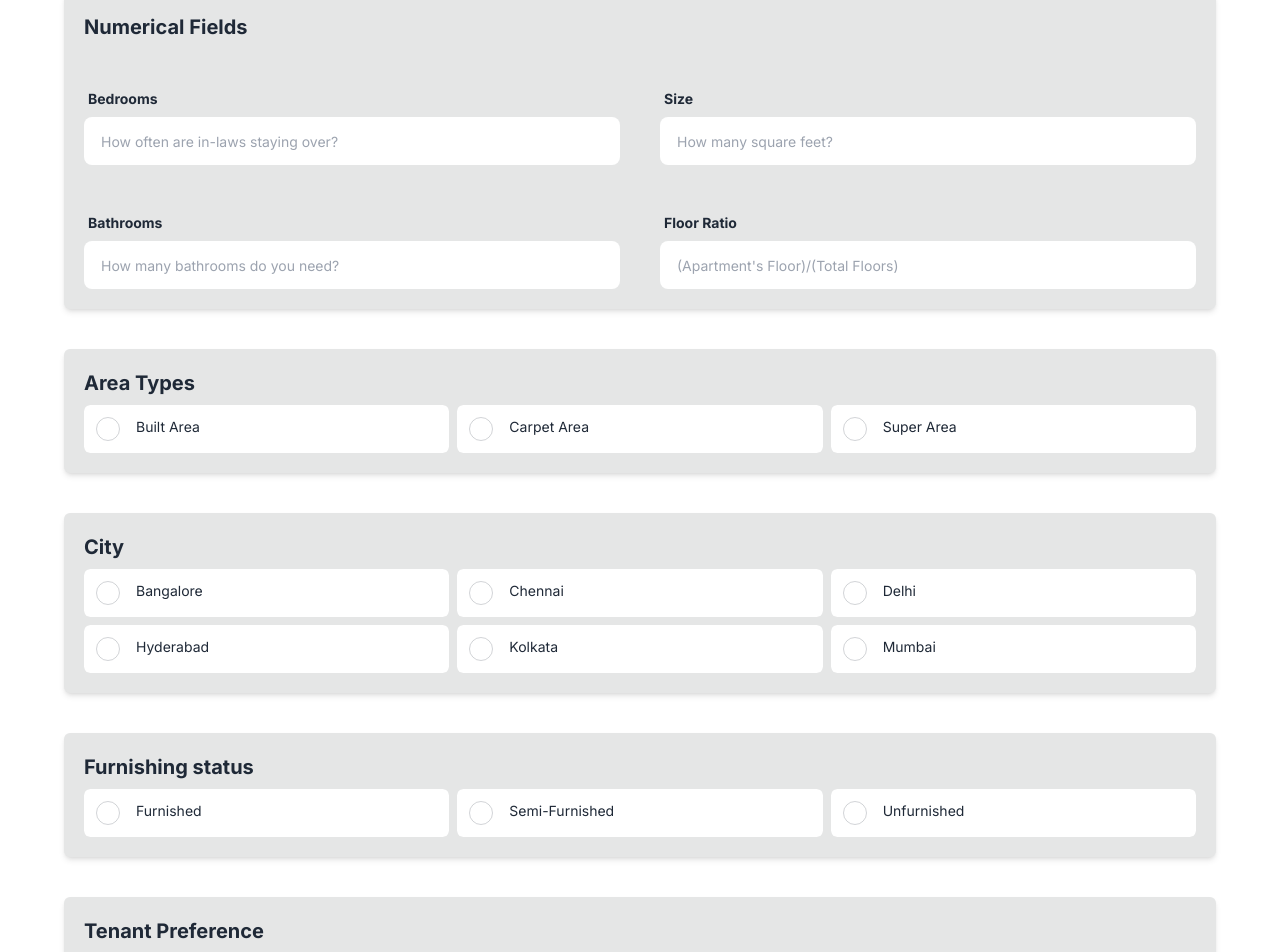
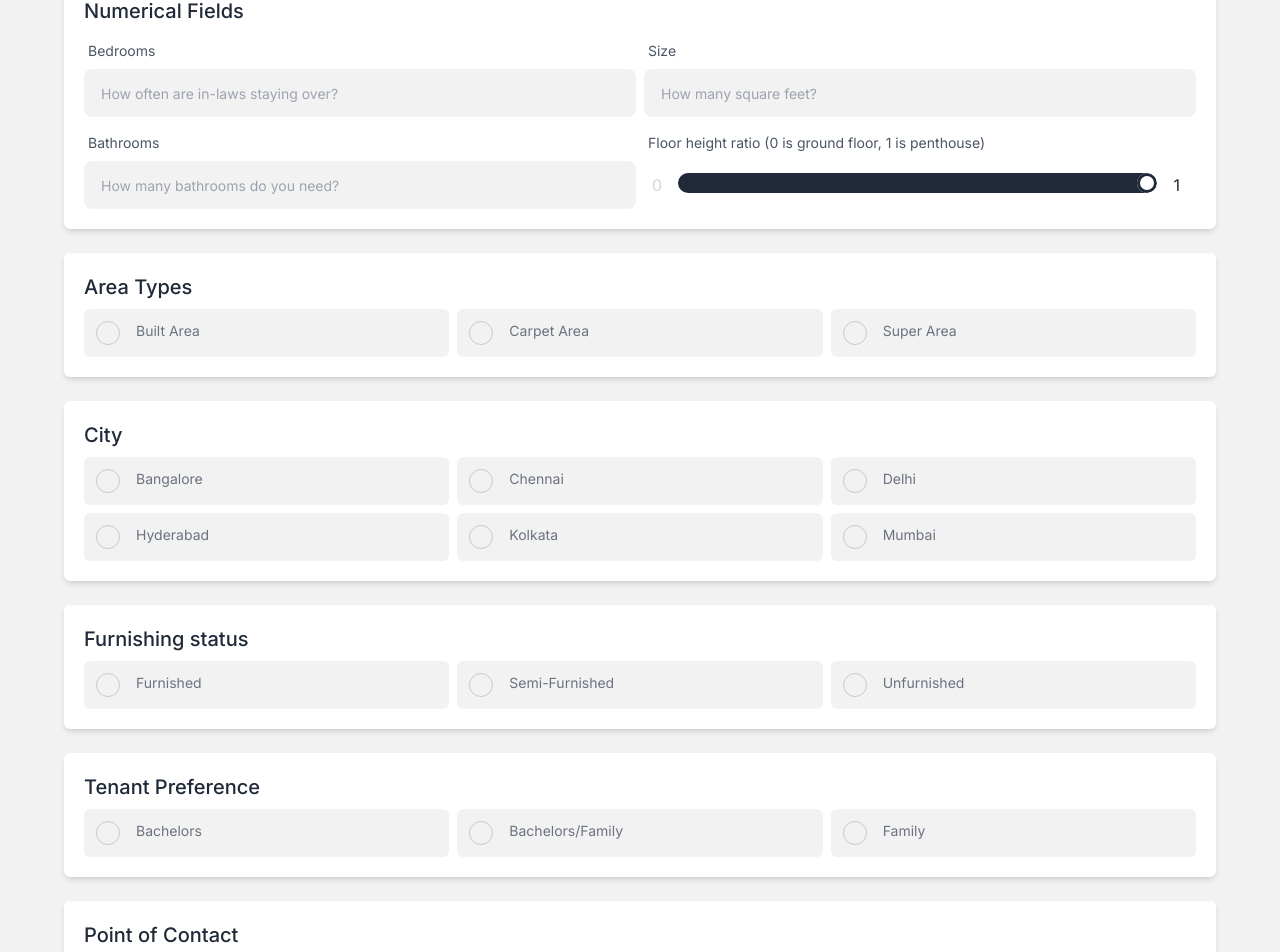
Before and after one commit to andrewscoding2018/ECS111_Project, a Next.js app: page / in a window 1280 px wide. Shown: the part 159-1111 px from the top of the page. Built offline with nearby package versions, Linux system fonts and the light colour scheme.

Commit message:
Color scheme changes, range for floor ratio

```diff
--- a/app/MultiSelect.tsx
+++ b/app/MultiSelect.tsx
@@ -20,7 +20,7 @@ const MultiSelect = ({
   return (
     <label
       key={index}
-      className="form-control flex p-0 outline outline-1	bg-base-100 hover:brightness-90 outline-base-300 rounded-md"
+      className="form-control flex p-0 bg-base-200 hover:brightness-90 rounded-md"
     >
       <div className="flex p-3 rounded">
         <input
@@ -34,7 +34,7 @@ const MultiSelect = ({
           }}
           className="radio mr-4 align-middle "
         />
-        <p className="text-sm align-middle">{displayName}</p>
+        <p className="text-sm align-middle text-gray-500">{displayName}</p>
       </div>
     </label>
   );
--- a/app/NumInput.tsx
+++ b/app/NumInput.tsx
@@ -11,14 +11,14 @@ const NumInput = ({ name, placeholder, displayName, handleChange }: Props) => {
   return (
     <label className="form-control">
       <div className="label">
-        <span className="label-text font-bold">{displayName}</span>
+        <span className="label-text text-gray-600">{displayName}</span>
       </div>
       <input
         type="text"
         name={name}
         placeholder={placeholder}
         onChange={handleChange}
-        className="text-sm input outline-base-400 outline-1"
+        className="text-sm input bg-base-200"
       />
     </label>
   );
--- a/app/page.tsx
+++ b/app/page.tsx
@@ -146,12 +146,12 @@ const Home: React.FC = () => {
     setJsonData((prevState) => ({ ...prevState, [name]: Number(value) }));
   };
 
-  // useEffect(() => {
-  //   console.log(jsonData);
-  // }, [jsonData]);
+  useEffect(() => {
+    console.log(jsonData);
+  }, [jsonData]);
 
   return (
-    <div className="flex flex-col justify-center items-center gap-5">
+    <div className="flex flex-col justify-center items-center gap-3 bg-base-200">
       <h1 className="md:text-3xl text-xl flex-wrap m-3 font-semibold pt-5">
         India Major City Housing Rent Prediction
       </h1>
@@ -174,10 +174,10 @@ const Home: React.FC = () => {
       </div>
 
       {activeTab == "tab1" && (
-        <div className="flex flex-col justify-center items-center gap-10 w-full">
+        <div className="flex flex-col justify-center items-center gap-6 w-full">
           {/* Numerical Fields */}
-          <div className="grid md:grid-cols-2 grid-cols-1 gap-10 w-[90%] p-5 bg-base-300 rounded-md shadow-md">
-            <div className="md:col-span-2 text-xl font-bold">
+          <div className="grid md:grid-cols-2 grid-cols-1 gap-2 w-[90%] p-5 bg-base-100 rounded-md shadow-md">
+            <div className="md:col-span-2 text-xl font-medium">
               Numerical Fields
             </div>
             <NumInput
@@ -198,17 +198,37 @@ const Home: React.FC = () => {
               handleChange={handleChange}
               displayName="Bathrooms"
             />
-            <NumInput
+
+            <label className="form-control">
+              <div className="label">
+                <span className="label-text text-gray-600">Floor height ratio (0 is ground floor, 1 is penthouse)</span>
+              </div>
+              <div className="flex ml-2 mr-4 mt-3">
+                <p className="text-gray-300">0</p>
+                <input
+                  type="range"
+                  name={numericalFields[3]}
+                  min={0}
+                  max="1"
+                  step={0.1}
+                  onChange={handleChange}
+                  className="range range-sm mx-4" />
+
+                <p>1</p>
+              </div>
+            </label>
+            {/* <NumInput
               name={numericalFields[3]}
-              placeholder={"(Apartment's Floor)/(Total Floors)"}
+              placeholder={"Apartment's Floor/Total Floors"}
               handleChange={handleChange}
-              displayName="Floor Ratio"
-            />
+              displayName="Floor Ratio (desired relative apartment height - Apartment's Floor/Total Floors)"
+            /> */}
+
           </div>
 
           {/* Area Types */}
-          <div className="grid md:grid-cols-3 grid-cols-1 gap-2 w-[90%] p-5 bg-base-300 rounded-md shadow-md">
-            <div className="md:col-span-3 col-span-1 text-xl  p-0 font-bold">
+          <div className="grid md:grid-cols-3 grid-cols-1 gap-2 w-[90%] p-5 bg-base-100 rounded-md shadow-md">
+            <div className="md:col-span-3 text-xl font-medium">
               Area Types
             </div>
             {Object.keys(jsonData)
@@ -229,8 +249,8 @@ const Home: React.FC = () => {
           </div>
 
           {/* Cities */}
-          <div className="grid md:grid-cols-3 grid-cols-1 gap-2 w-[90%] p-5 bg-base-300 rounded-md shadow-md">
-            <div className="md:col-span-3 col-span-1 text-xl  font-bold">
+          <div className="grid md:grid-cols-3 grid-cols-1 gap-2 w-[90%] p-5 bg-base-100 rounded-md shadow-md">
+            <div className="md:col-span-3 text-xl font-medium">
               City
             </div>
             {Object.keys(jsonData)
@@ -249,8 +269,8 @@ const Home: React.FC = () => {
           </div>
 
           {/* Furnishing Status */}
-          <div className="grid md:grid-cols-3 grid-cols-1 gap-2 w-[90%] p-5 bg-base-300 rounded-md shadow-md">
-            <div className="md:col-span-3 col-span-1 text-xl  font-bold">
+          <div className="grid md:grid-cols-3 grid-cols-1 gap-2 w-[90%] p-5 bg-base-100 rounded-md shadow-md">
+            <div className="md:col-span-3 text-xl font-medium">
               Furnishing status
             </div>
             {Object.keys(jsonData)
@@ -271,8 +291,8 @@ const Home: React.FC = () => {
           </div>
 
           {/* Tenant Preference */}
-          <div className="grid md:grid-cols-3 grid-cols-1 gap-2 w-[90%] p-5 bg-base-300 rounded-md shadow-md">
-            <div className="md:col-span-3 col-span-1 text-xl  font-bold">
+          <div className="grid md:grid-cols-3 grid-cols-1 gap-2 w-[90%] p-5 bg-base-100 rounded-md shadow-md">
+            <div className="md:col-span-3 text-xl font-medium">
               Tenant Preference
             </div>
             {Object.keys(jsonData)
@@ -293,8 +313,8 @@ const Home: React.FC = () => {
           </div>
 
           {/* Tenant Preference */}
-          <div className="grid md:grid-cols-3 grid-cols-1 gap-2 w-[90%] p-5 bg-base-300 rounded-md shadow-md">
-            <div className="md:col-span-3 col-span-1 text-xl  font-bold">
+          <div className="grid md:grid-cols-3 grid-cols-1 gap-2 w-[90%] p-5 bg-base-100 rounded-md shadow-md">
+            <div className="md:col-span-3 text-xl font-medium">
               Point of Contact
             </div>
             {Object.keys(jsonData)
@@ -316,7 +336,7 @@ const Home: React.FC = () => {
 
           <div className="flex flex-col justify-center items-center mb-40">
             <button
-              className="btn btn-outline btn-primary my-5 w-80"
+              className="btn btn-outline btn-primary my-5 w-80 bg-base-100"
               onClick={handleSubmit}
             >
               Submit
```
